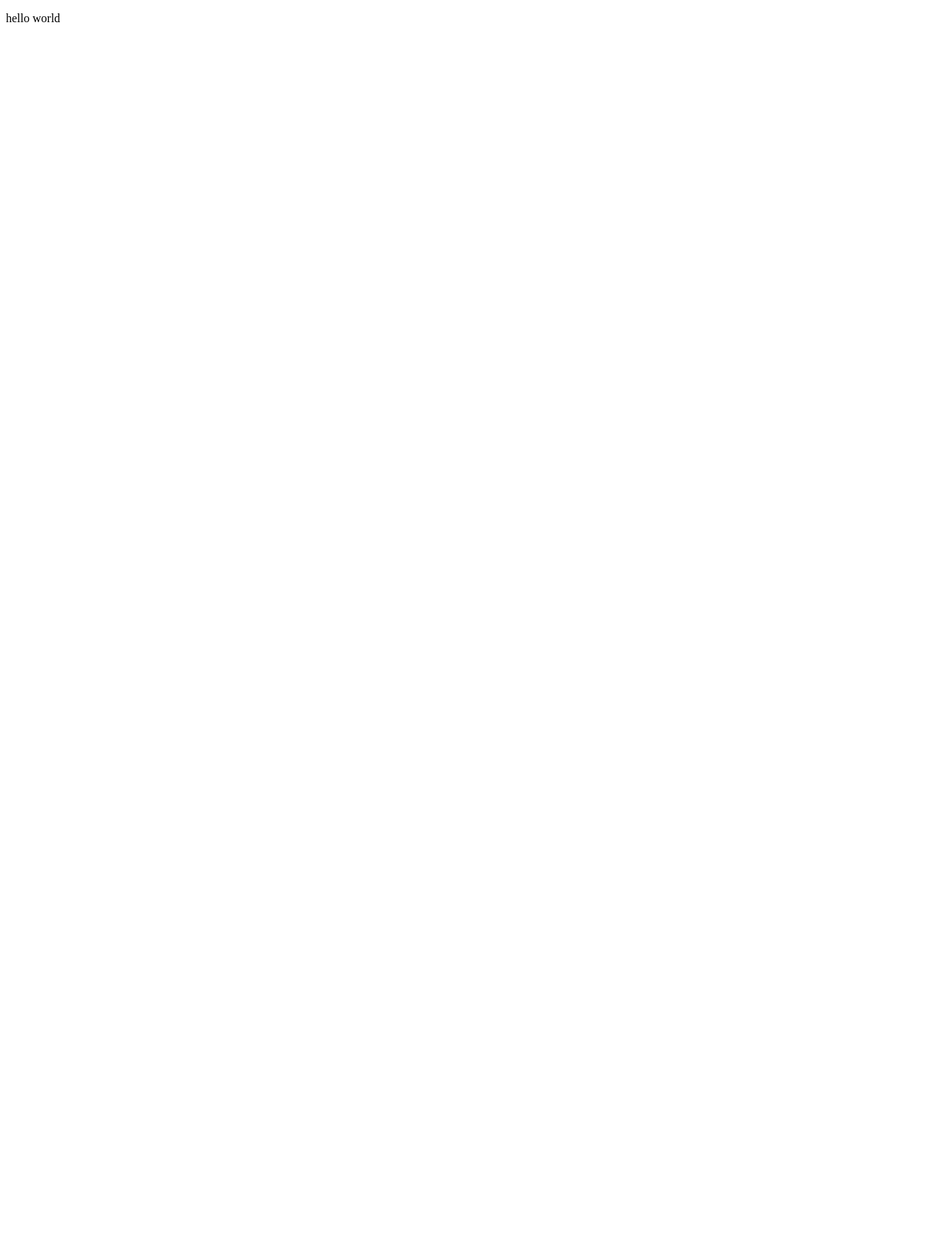
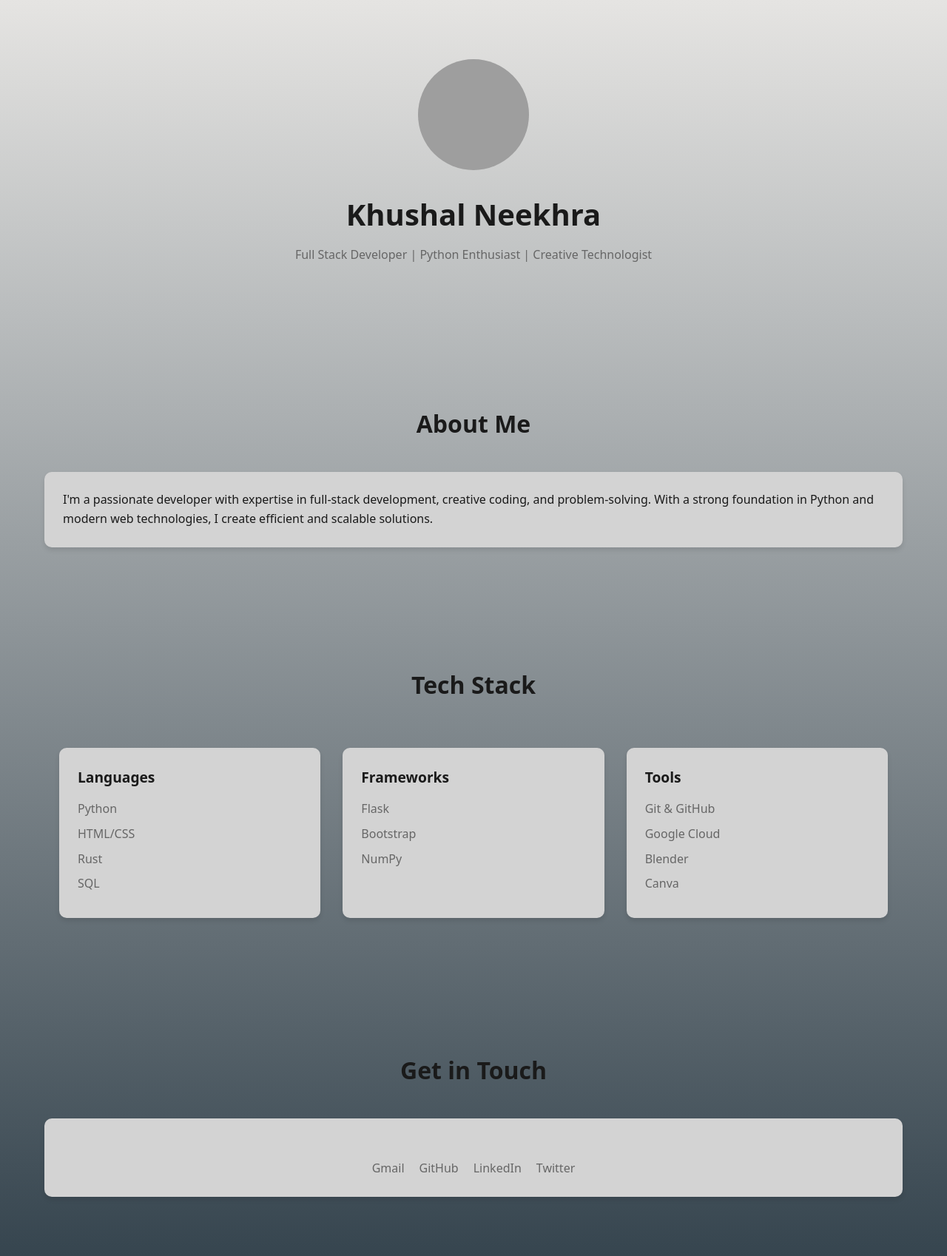
Before and after one commit to volt-l18/Portfolio-Website, a Flask app: page / in a window 1280 px wide. Before the commit the page is almost empty. Shown: the whole page at 74% size. Before the commit the page ends 30 px from the top, so only its background shows below. Run offline with Flask 3, Linux system fonts and the light colour scheme; grey boxes are pictures that could not be loaded.

Commit message:
basic front end is ready ( i used v0 to make it >.< )

```diff
--- a/Site/main/routes.py
+++ b/Site/main/routes.py
@@ -6,7 +6,3 @@ main = Blueprint('main' , __name__)
 @main.route("/home")
 def home():
 	return render_template('home.html')
-
-@main.route("/about")
-def about():
-	return render_template('about.html' , title = "About")
--- /dev/null
+++ b/Site/static/style.css
@@ -0,0 +1,155 @@
+/* Reset and base styles */
+* {
+    margin: 0;
+    padding: 0;
+    box-sizing: border-box;
+}
+
+body {
+    font-family:
+        system-ui,
+        -apple-system,
+        BlinkMacSystemFont,
+        "Segoe UI",
+        Roboto,
+        sans-serif;
+    line-height: 1.6;
+    color: #1a1a1a;
+    background: linear-gradient(to bottom, #e5e4e2, #36454f);
+}
+
+/* Container */
+.container {
+    max-width: 1200px;
+    margin: 0 auto;
+    padding: 0 20px;
+}
+
+/* Hero section */
+.hero {
+    text-align: center;
+    padding: 80px 20px;
+}
+
+.profile-img {
+    width: 150px;
+    height: 150px;
+    border-radius: 50%;
+    object-fit: cover;
+    margin-bottom: 20px;
+}
+
+.hero h1 {
+    font-size: 2.5rem;
+    margin-bottom: 10px;
+}
+
+.hero p {
+    color: #666;
+    max-width: 600px;
+    margin: 0 auto 30px;
+}
+
+/* Sections */
+section {
+    padding: 80px 0;
+}
+
+.section-title {
+    text-align: center;
+    font-size: 2rem;
+    margin-bottom: 40px;
+}
+
+/* Cards */
+.cards {
+    display: grid;
+    grid-template-columns: repeat(auto-fit, minmax(250px, 1fr));
+    gap: 30px;
+    padding: 20px;
+}
+
+.card {
+    background: #d3d3d3;
+    border-radius: 10px;
+    padding: 25px;
+    box-shadow: 0 4px 6px rgba(0, 0, 0, 0.1);
+}
+
+.card h3 {
+    margin-bottom: 15px;
+    font-size: 1.2rem;
+}
+
+.card ul {
+    list-style: none;
+}
+
+.card li {
+    color: #666;
+    margin-bottom: 8px;
+}
+
+/* Stats */
+.stats {
+    max-width: 800px;
+    margin: 0 auto;
+}
+
+.stat-bar {
+    background: #f0f0f0;
+    height: 8px;
+    border-radius: 4px;
+    margin-bottom: 20px;
+}
+
+.stat-progress {
+    height: 100%;
+    border-radius: 4px;
+    background: #4caf50;
+}
+
+.stat-progress.medium {
+    background: #ffc107;
+}
+
+/* Contact */
+.contact-links {
+    display: flex;
+    flex-direction: column;
+    gap: 15px;
+    max-width: 400px;
+    margin: 0 auto;
+}
+
+.social-links {
+    display: flex;
+    justify-content: center;
+    gap: 20px;
+    margin-top: 30px;
+}
+
+.social-link {
+    color: #666;
+    text-decoration: none;
+    transition: color 0.2s;
+}
+
+.social-link:hover {
+    color: #1a1a1a;
+}
+
+/* Responsive */
+@media (max-width: 768px) {
+    .hero h1 {
+        font-size: 2rem;
+    }
+
+    section {
+        padding: 60px 0;
+    }
+
+    .cards {
+        grid-template-columns: 1fr;
+    }
+}
--- a/Site/templates/home.html
+++ b/Site/templates/home.html
@@ -1,12 +1,108 @@
-<!doctype html>
-<html lang="en">
-    <head>
-        <meta charset="UTF-8" />
-        <meta http-equiv="X-UA-Compatible" content="IE=edge" />
-        <meta name="viewport" content="width=device-width, initial-scale=1.0" />
-        <title>Khushal Neekhra</title>
-    </head>
-    <body>
-        <p>hello world</p>
-    </body>
-</html>
+{% extends "layout.html" %} {% block content %}
+
+<section class="hero">
+    <img
+        src="https://avatars.githubusercontent.com/u/71013301?v=4"
+        alt="Profile picture"
+        class="profile-img"
+    />
+    <h1>Khushal Neekhra</h1>
+    <p>Full Stack Developer | Python Enthusiast | Creative Technologist</p>
+</section>
+
+<!-- About Section -->
+<section id="about">
+    <div class="container">
+        <h2 class="section-title">About Me</h2>
+        <div class="card">
+            <p>
+                I'm a passionate developer with expertise in full-stack
+                development, creative coding, and problem-solving. With a strong
+                foundation in Python and modern web technologies, I create
+                efficient and scalable solutions.
+            </p>
+        </div>
+    </div>
+</section>
+
+<!-- Tech Stack Section -->
+<section id="skills">
+    <div class="container">
+        <h2 class="section-title">Tech Stack</h2>
+        <div class="cards">
+            <div class="card">
+                <h3>Languages</h3>
+                <ul>
+                    <li>Python</li>
+                    <li>HTML/CSS</li>
+                    <li>Rust</li>
+                    <li>SQL</li>
+                </ul>
+            </div>
+            <div class="card">
+                <h3>Frameworks</h3>
+                <ul>
+                    <li>Flask</li>
+                    <li>Bootstrap</li>
+                    <li>NumPy</li>
+                </ul>
+            </div>
+            <div class="card">
+                <h3>Tools</h3>
+                <ul>
+                    <li>Git & GitHub</li>
+                    <li>Google Cloud</li>
+                    <li>Blender</li>
+                    <li>Canva</li>
+                </ul>
+            </div>
+        </div>
+    </div>
+</section>
+
+<!-- Contact Section -->
+<section id="contact">
+    <div class="container">
+        <h2 class="section-title">Get in Touch</h2>
+        <div class="card">
+            <div class="contact-links">
+                <div class="social-links">
+                    <a
+                        href="https://mail.google.com/mail/u/0/?fs=1&tf=cm&to=khushalneekhra@gmail.com"
+                        target="_blank"
+                        rel="noopener noreferrer"
+                        class="social-link"
+                    >
+                        Gmail
+                    </a>
+                    <a
+                        href="https://github.com/volt-l18"
+                        target="_blank"
+                        rel="noopener noreferrer"
+                        class="social-link"
+                    >
+                        GitHub
+                    </a>
+                    <a
+                        href="https://www.linkedin.com/in/khushal-neekhra-8ba53924b/"
+                        target="_blank"
+                        rel="noopener noreferrer"
+                        class="social-link"
+                    >
+                        LinkedIn
+                    </a>
+                    <a
+                        href="https://x.com/volt_l18"
+                        target="_blank"
+                        rel="noopener noreferrer"
+                        class="social-link"
+                    >
+                        Twitter
+                    </a>
+                </div>
+            </div>
+        </div>
+    </div>
+</section>
+
+{% endblock content %}
--- a/Site/templates/layout.html
+++ b/Site/templates/layout.html
@@ -0,0 +1,26 @@
+<!doctype html>
+<html>
+    <head>
+        <link
+            rel="stylesheet"
+            type="text/css"
+            href="{{ url_for('static', filename='style.css') }}"
+        />
+
+        <!-- Required meta tags -->
+        <meta charset="utf-8" />
+        <meta
+            name="viewport"
+            content="width=device-width, initial-scale=1, shrink-to-fit=no"
+        />
+
+        {% if title %}
+        <title>Khushal Neekhra - {{ title }}</title>
+        {% else %}
+        <title>Khusahl Neekhra</title>
+        {% endif %}
+    </head>
+    <body>
+        <div class="content">{% block content %}{% endblock %}</div>
+    </body>
+</html>
```
Also changed, not shown: Site/static/main.css (deleted), Site/templates/about.html (deleted).
